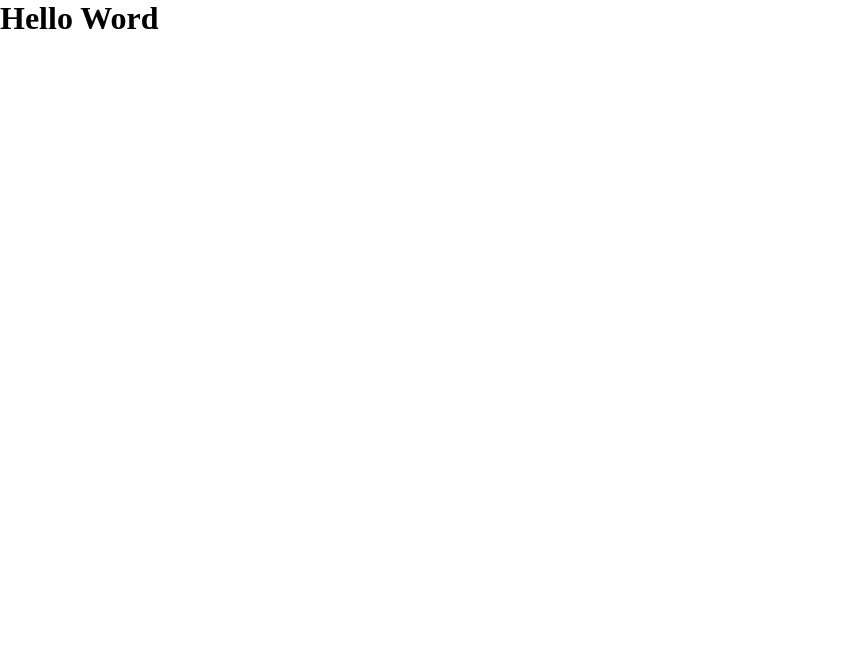
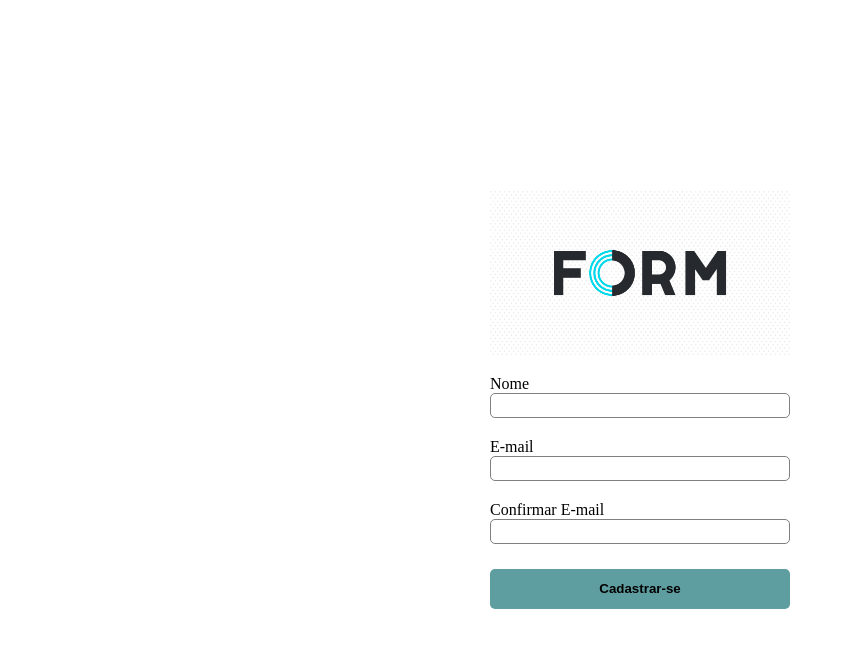
Before and after one commit to denneraladim/Formulario, a React (Vite) app: page / in a window 1280 px wide. Shown: the top 648 px of the page, without its empty margins (0-853 px from the left). Built offline with nearby package versions, Linux system fonts and the light colour scheme.

Commit message:
Atualizado

```diff
--- a/src/App.tsx
+++ b/src/App.tsx
@@ -1,9 +1,10 @@
 import './App.css'
+import Form from './components/Form'
 
 function App() {
    return (
     <>
-      <h1>Hello Word</h1>
+      <Form />
     </>
   )
 }
--- a/src/components/Form/Form.module.css
+++ b/src/components/Form/Form.module.css
@@ -0,0 +1,46 @@
+
+.form {
+    height: 100vh;
+    width: 100vw;
+    display: flex;
+    flex-direction: column;
+    justify-content: center;
+    align-items: center;
+    gap: 20px;
+
+}
+
+img {
+    max-width: 300px;
+}
+
+
+label {
+    display: flex;
+    flex-direction: column;
+    position: relative;
+    width: 300px;
+}
+
+input {
+    border-radius: 5px;
+    border: 1px solid gray;
+    height: 25px;
+    width: 300px;
+}
+
+button {
+    width: 300px;
+    height: 40px;
+    background-color: cadetblue;
+    border: none;
+    border-radius: 5px;
+    font-weight: bold;
+    cursor: pointer;
+    margin-top: 5px;
+}
+
+span {
+    color: red;
+    margin-top: 5px;
+}
--- a/src/components/Form/index.tsx
+++ b/src/components/Form/index.tsx
@@ -0,0 +1,33 @@
+
+import styles from './Form.module.css';
+
+// type FormInput = {
+//     nome: string;
+//     email: string;
+//     confirmarEmail: string;
+// };
+
+import FormLogo from '../../assets/form-logo.png';
+
+function Form() {
+    return (
+        <form className={styles.form}>
+            <img src={FormLogo} alt="imagem-logo" />
+            <label>
+             Nome
+             <input />
+            </label>
+            <label>
+             E-mail
+             <input />
+            </label>
+            <label>
+             Confirmar E-mail
+             <input />
+            </label>
+            <button type='submit'>Cadastrar-se</button>
+        </form>
+    )
+}
+
+export default Form;
```
Also changed, not shown: src/assets/form-logo.png (added).
